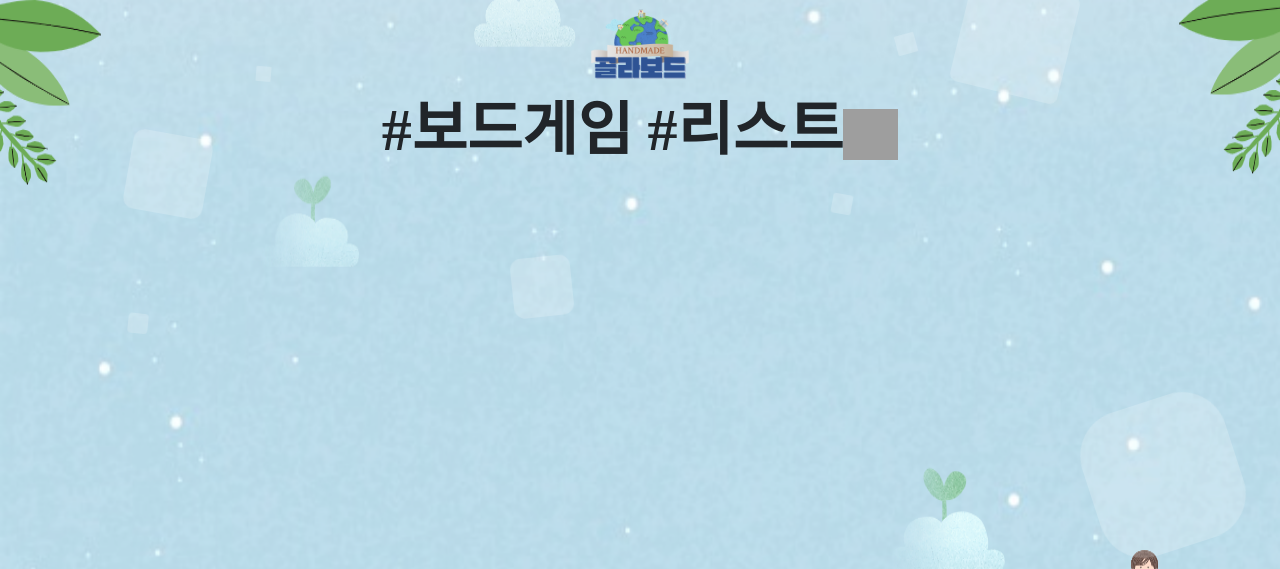
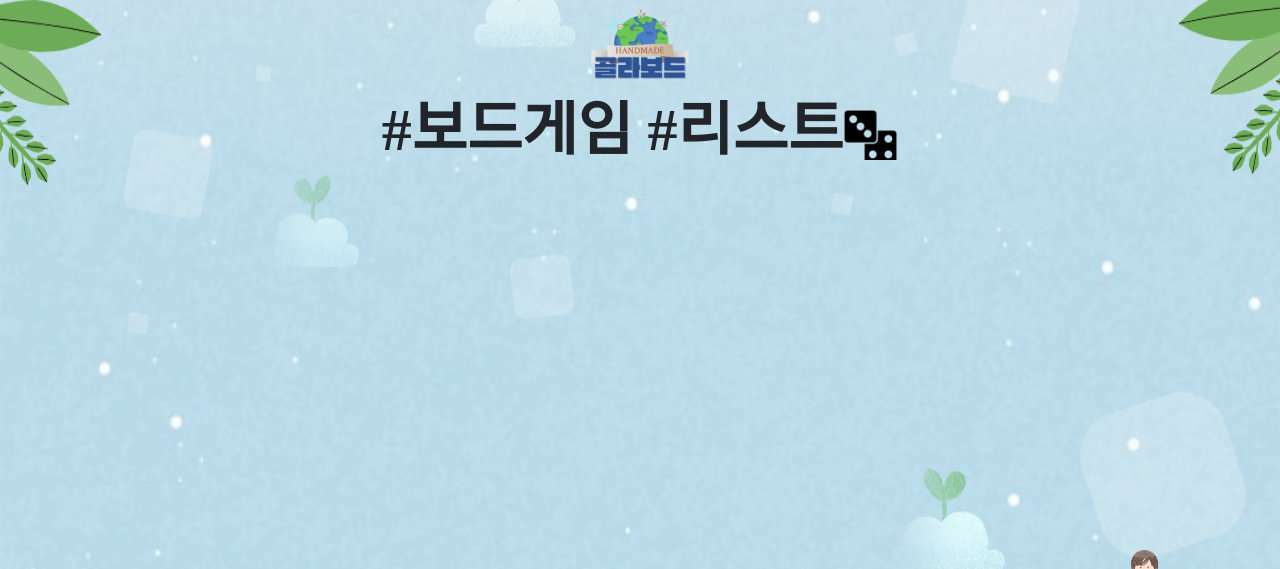
Before and after one commit to tunEmvegnomb/sparta_mc10th, a Python web app: template templates/full_list2.html in a window 1280 px wide. Shown: the top 569 px of the page. Run offline with Jinja, Linux system fonts and the light colour scheme; the template is opened without the code that fills it, so the values that code supplies are empty; some libraries are stand-ins or nearby versions; some web fonts are replaced; grey boxes are pictures that could not be loaded.

Commit message:
add ver.7-1

```diff
--- a/templates/full_list2.html
+++ b/templates/full_list2.html
@@ -50,7 +50,7 @@
   </header>
   <div id="title">
     <div class="parent">
-      <div class="child">#보드게임 #리스트<img src="https://cdn-icons.flaticon.com/png/128/5250/premium/5250407.png?token=exp=1645261974~hmac=3bb846f587e24262bd312453e9038534" width="55" height="55"/>
+      <div class="child">#보드게임 #리스트<img src="./../static/dice-cube.png" width="55" height="55"/>
       </div>
     </div>
   </div>
```
Also changed, not shown: static/dice-cube.png (added).
